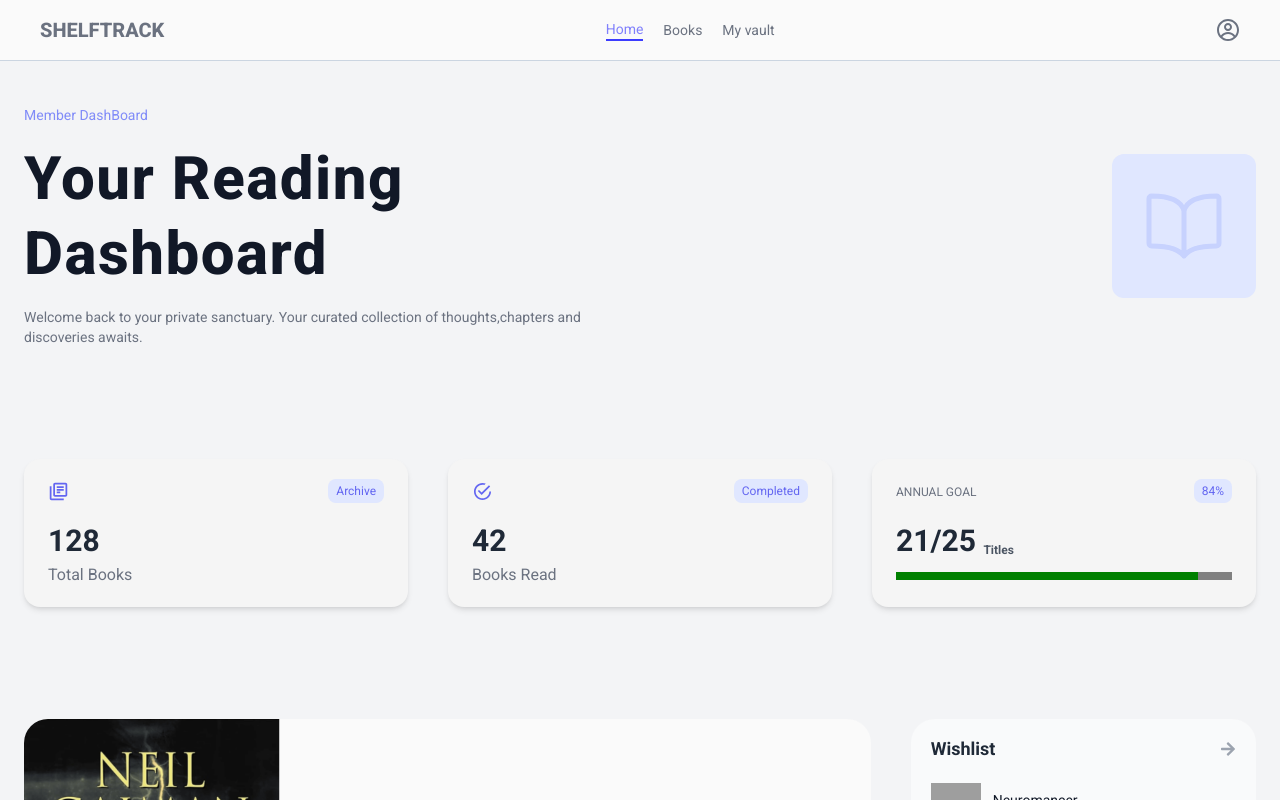
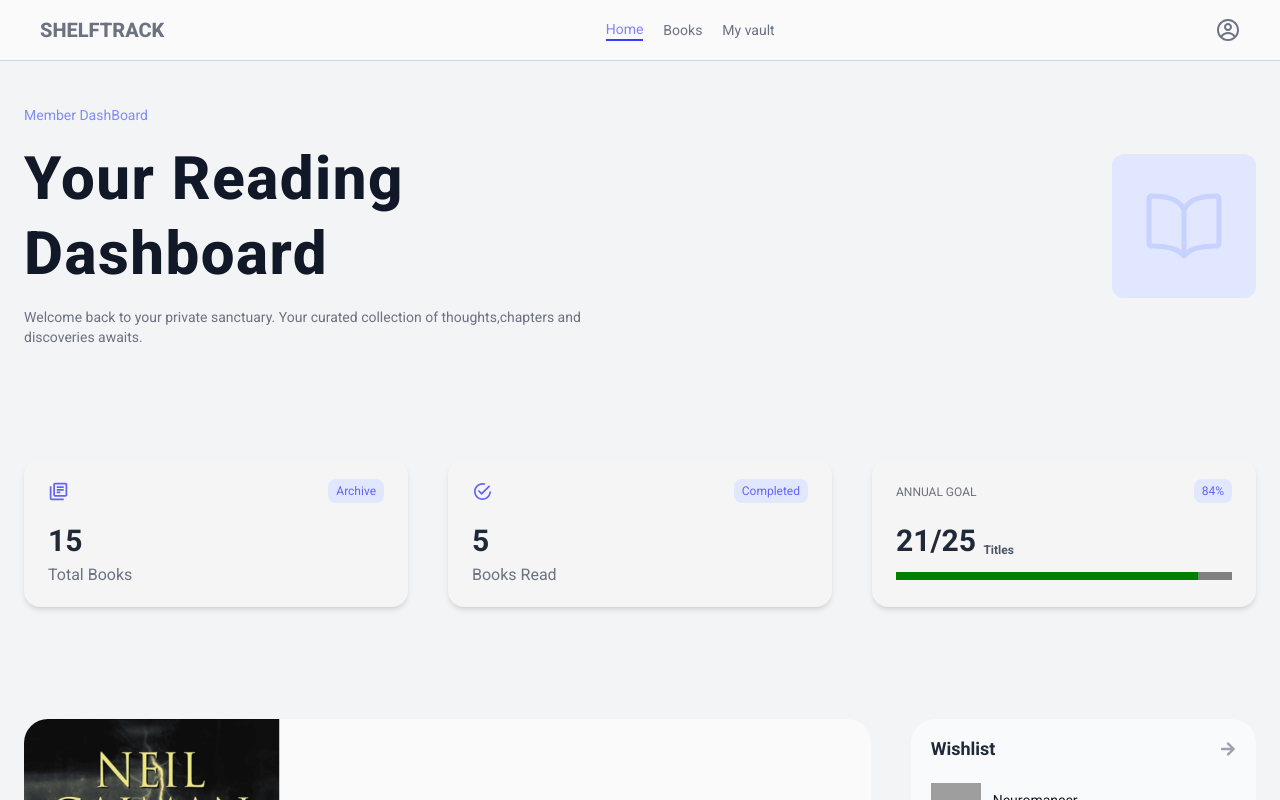
Before and after one commit to assumaqn/BookManagement-, a React (Vite) app: page / in a window 1280 px wide. Shown: the top 800 px of the page. Built offline with nearby package versions, Linux system fonts and the light colour scheme; grey boxes are pictures that could not be loaded.

Commit message:
adding book to vault

```diff
--- a/package.json
+++ b/package.json
@@ -13,6 +13,7 @@
     "motion": "^12.38.0",
     "react": "^18.2.0",
     "react-dom": "^18.2.0",
+    "react-hot-toast": "^2.6.0",
     "react-icons": "^5.6.0",
     "react-router-dom": "6.4"
   },
--- a/src/App.tsx
+++ b/src/App.tsx
@@ -3,9 +3,11 @@ import APPlayout from "./ui/APPlayout";
 import HomePage from "./Pages/HomePage";
 import BooksPage from "./Pages/BooksPage";
 import PageVault from "./Pages/PageVault";
+import { Toaster } from "react-hot-toast";
 
 function App() {
   return (
+    <>
       <BrowserRouter>
         <Routes>
           <Route element={<APPlayout />}>
@@ -16,6 +18,24 @@ function App() {
           </Route>
         </Routes>
       </BrowserRouter>
+      <Toaster
+        position="bottom-right"
+        gutter={12}
+        containerStyle={{ margin: "8px" }}
+        toastOptions={{
+          success: {
+            duration: 3000,
+          },
+          style: {
+            fontSize: "12px",
+            color: "#555",
+            maxWidth: "500px",
+            padding: "16px 24px",
+            background: "bg-gray-100",
+          },
+        }}
+      />
+    </>
   );
 }
 
--- /dev/null
+++ b/src/data/VaultData.ts
@@ -0,0 +1 @@
+export const vaultData = [];
--- a/src/features/Books/BookDisplay.tsx
+++ b/src/features/Books/BookDisplay.tsx
@@ -1,15 +1,46 @@
+import { useState } from "react";
 import { Books } from "../../data/data";
 import BaseCard from "../../ui/BaseCard";
+import toast from "react-hot-toast";
+import { vaultData } from "../../data/VaultData";
+
+type Book = {
+  id: number;
+  title: string;
+  author: string;
+  coverImage: string;
+  category: string;
+  isReading: boolean;
+  description: string;
+};
 
 function BookDisplay() {
+  const [vault, setVault] = useState<number[]>([]);
+
+  // function handleAdd(book: Book) {
+  //   setVault((prev) => [...prev, book.id]);
+  //   toast.success(`"${book.title}" is  added to your vault!!`);
+  //   vaultData.push(book);
+  // }
+  function handleAdd(book: Book) {
+    setVault((prev) => {
+      toast.success(`"${book.title}" added to your vault!`);
+      return [...prev, book.id];
+    });
+    console.log(vault);
+  }
+
   return (
-    <>
-      <div className="grid grid-cols-4 gap-x-8 gap-y-8">
-        {Books.map((book) => (
-          <BaseCard key={book.id} {...book} />
-        ))}
-      </div>
-    </>
+    <div className="grid grid-cols-4 gap-x-8 gap-y-8">
+      {Books.map((book) => (
+        <BaseCard
+          key={book.id}
+          {...book}
+          isVault={vault.includes(book.id)}
+          onAdd={() => handleAdd(book)}
+        />
+      ))}
+    </div>
   );
 }
 
--- a/src/features/Home/HomeStatues.tsx
+++ b/src/features/Home/HomeStatues.tsx
@@ -1,19 +1,22 @@
 import Card from "../../ui/Card";
 import { MdOutlineLibraryBooks } from "react-icons/md";
 import { IoMdCheckmarkCircleOutline } from "react-icons/io";
+import { Books } from "../../data/data";
 function HomeStatues() {
+  const totalBook = Books.length;
+  const totalReadBook = Books.filter((book) => book.isReading == true).length;
   return (
     <div className="gap grid grid-cols-3 items-center justify-between gap-10">
       <Card
         icon={<MdOutlineLibraryBooks size={21} />}
         tag="Archive"
-        amount={128}
+        amount={totalBook}
         description="Total Books"
       />
       <Card
         icon={<IoMdCheckmarkCircleOutline size={21} />}
         tag="Completed"
-        amount={42}
+        amount={totalReadBook}
         description="Books Read"
       />
       <Card
--- /dev/null
+++ b/src/features/vaults/NoVault.tsx
@@ -0,0 +1,17 @@
+import { FaRegFolderOpen } from "react-icons/fa6";
+
+import ButtonLink from "../../ui/ButtonLink";
+
+function NoVault() {
+  return (
+    <div className="flx-col flex h-[70vh] items-center justify-center">
+      <div className="flex flex-col items-center justify-center gap-2">
+        <FaRegFolderOpen size={100} className="text-gray-400" />
+        <p className="text-sm text-gray-500">No books in your vault yet</p>
+        <ButtonLink to="books">Start adding</ButtonLink>
+      </div>
+    </div>
+  );
+}
+
+export default NoVault;
--- a/src/features/vaults/Vault.tsx
+++ b/src/features/vaults/Vault.tsx
@@ -1,3 +1,5 @@
+import { vaultData } from "../../data/VaultData";
+import NoVault from "./NoVault";
 import VaultBooks from "./VaultBooks";
 import VaultFooter from "./VaultFooter";
 import VaultHeader from "./VaultHeader";
@@ -7,11 +9,17 @@ import VaultStatus from "./VaultStatus";
 function Vault() {
   return (
     <div className="mx-auto flex max-w-screen-xl flex-col gap-20 px-6 py-11">
-      <VaultHeader />
-      <VaultStatus />
-      <VaultNav />
-      <VaultBooks />
-      <VaultFooter />
+      {vaultData.length == 0 ? (
+        <NoVault />
+      ) : (
+        <>
+          <VaultHeader />
+          <VaultStatus />
+          <VaultNav />
+          <VaultBooks />
+          <VaultFooter />
+        </>
+      )}
     </div>
   );
 }
--- a/src/features/vaults/VaultBooks.tsx
+++ b/src/features/vaults/VaultBooks.tsx
@@ -1,11 +1,13 @@
-import { Books } from "../../data/data";
+// import { Books } from "../../data/data";
+import { vaultData } from "../../data/VaultData";
 import BaseCard from "../../ui/BaseCard";
+
 // import VaultCard from "../../ui/VaultCard";
 
 function VaultBooks() {
   return (
     <div className="grid grid-cols-5 gap-5">
-      {Books.map((book) => (
+      {vaultData.map((book) => (
         <BaseCard {...book} variant="vault" />
       ))}
     </div>
--- a/src/ui/BaseCard.tsx
+++ b/src/ui/BaseCard.tsx
@@ -1,19 +1,25 @@
 import { motion } from "framer-motion";
 import { FaRegTrashCan, FaPlus } from "react-icons/fa6";
+import { CiCircleCheck } from "react-icons/ci";
 import Button from "./Button";
+
+import { MouseEventHandler } from "react";
 
 type BookCardProps = {
   title: string;
   author: string;
   coverImage: string;
+  onAdd?: MouseEventHandler<HTMLButtonElement>;
   variant?: "default" | "vault";
+  isVault?: boolean;
 };
 
 function BaseCard({
   title,
   author,
   coverImage: image,
-
+  onAdd,
+  isVault,
   variant = "default",
 }: BookCardProps) {
   return (
@@ -23,7 +29,9 @@ function BaseCard({
         <img
           src={image}
           alt={title}
-          className="h-[250px] w-[250px] object-cover transition-transform duration-300 ease-out group-hover:scale-105"
+          className={`h-[250px] w-[250px] object-cover transition-transform duration-300 ease-out group-hover:scale-105 ${
+            isVault ? "opacity-1 blur-sm" : ""
+          }`}
         />
       </div>
 
@@ -53,8 +61,22 @@ function BaseCard({
               <FaRegTrashCan color="red" />
             </button>
           </>
+        ) : isVault ? (
+          <Button
+            icon={<CiCircleCheck size={16} />}
+            bgColor="bg-indigo-300"
+            onClick={onAdd}
+            isVault={isVault}
+          >
+            Added
+          </Button>
         ) : (
-          <Button icon={<FaPlus />} bgColor="bg-indigo-300">
+          <Button
+            icon={<FaPlus />}
+            bgColor="bg-indigo-300"
+            onClick={onAdd}
+            isVault={isVault}
+          >
             Add to Vault
           </Button>
         )}
--- a/src/ui/Button.tsx
+++ b/src/ui/Button.tsx
@@ -1,15 +1,19 @@
-import { ReactNode } from "react";
+import { ReactNode, MouseEventHandler } from "react";
 
 type ButtonType = {
   children: ReactNode;
   icon?: React.ReactNode;
   bgColor?: string;
+  onClick?: MouseEventHandler<HTMLButtonElement>;
+  isVault?: boolean;
 };
-function Button({ children, icon, bgColor }: ButtonType) {
+function Button({ children, icon, bgColor, onClick, isVault }: ButtonType) {
   if (icon) {
     return (
       <button
-        className={`flex w-full items-center ${bgColor} justify-center gap-1 rounded-2xl border-[0.75px] border-indigo-300 px-3 py-2 text-xs capitalize text-gray-700 group-hover:bg-indigo-400`}
+        className={`flex w-full items-center disabled:cursor-not-allowed ${bgColor} justify-center gap-1 rounded-2xl border-[0.75px] border-indigo-300 px-3 py-2 text-xs capitalize text-gray-700 group-hover:bg-indigo-400`}
+        onClick={onClick}
+        disabled={isVault}
       >
         {icon}
         {children}
@@ -18,7 +22,7 @@ function Button({ children, icon, bgColor }: ButtonType) {
   } else
     return (
       // <button className="flex items-center justify-center gap-1 rounded-2xl px-3 py-2 text-xs capitalize text-gray-700">
-      <button className="w-full rounded-2xl bg-indigo-600 px-3 py-2 text-xs capitalize text-neutral-50">
+      <button className="w-full rounded-2xl bg-indigo-600 px-3 py-2 text-xs capitalize text-neutral-50 disabled:cursor-not-allowed">
         {children}
       </button>
     );
```
Also changed, not shown: 1 other file (tests, documents, lock files or other folders). Lines whose indentation alone changed are shown as unchanged.
